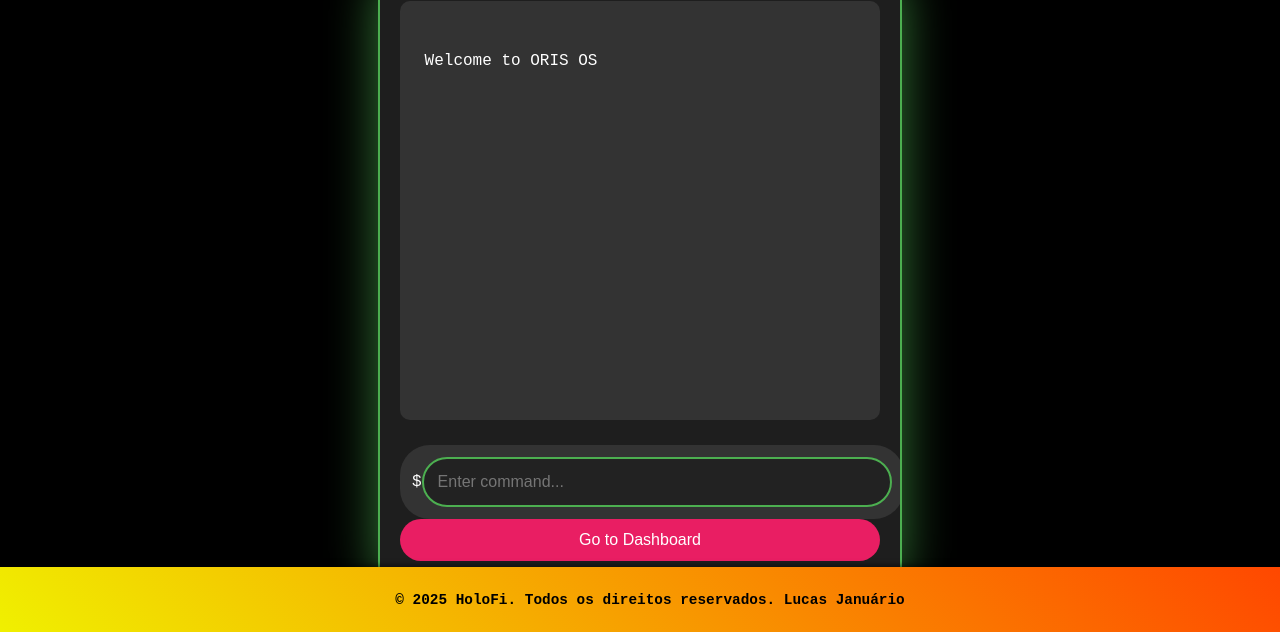
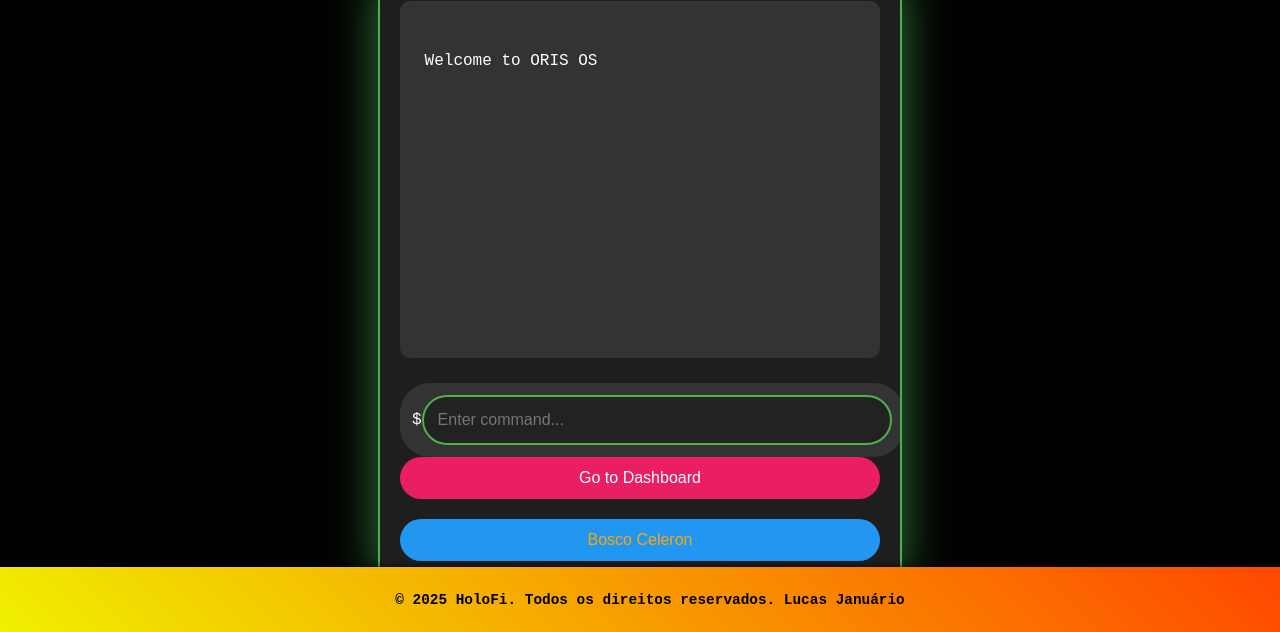
Before and after one commit to NSCSUPORT/ORIS-v1, a plain HTML site: page index.html in a window 1280 px wide. Shown: the part 168-800 px from the top of the page. Drawn offline with Linux system fonts and the light colour scheme.

Commit message:
Update index.html

```diff
--- a/index.html
+++ b/index.html
@@ -202,6 +202,24 @@
             background-color: #d81b60;
         }
 
+        /* Novo botão Bosco Celeron */
+        .bosco-btn {
+            padding: 12px 20px;
+            background-color: #2196F3; /* Azul */
+            color: #FFA500; /* Laranja */
+            font-size: 16px;
+            border: none;
+            border-radius: 25px;
+            cursor: pointer;
+            transition: all 0.2s ease;
+            width: 100%;
+            margin-top: 10px;
+        }
+
+        .bosco-btn:hover {
+            background-color: #1976D2; /* Azul mais escuro */
+        }
+
     </style>
 </head>
 <body>
@@ -222,6 +240,7 @@
             <a href="surface.html">
                 <button class="connect-btn">Go to Dashboard</button>
             </a>
+            <button class="bosco-btn">Bosco Celeron</button>
         </div>
     </div>
 
```
